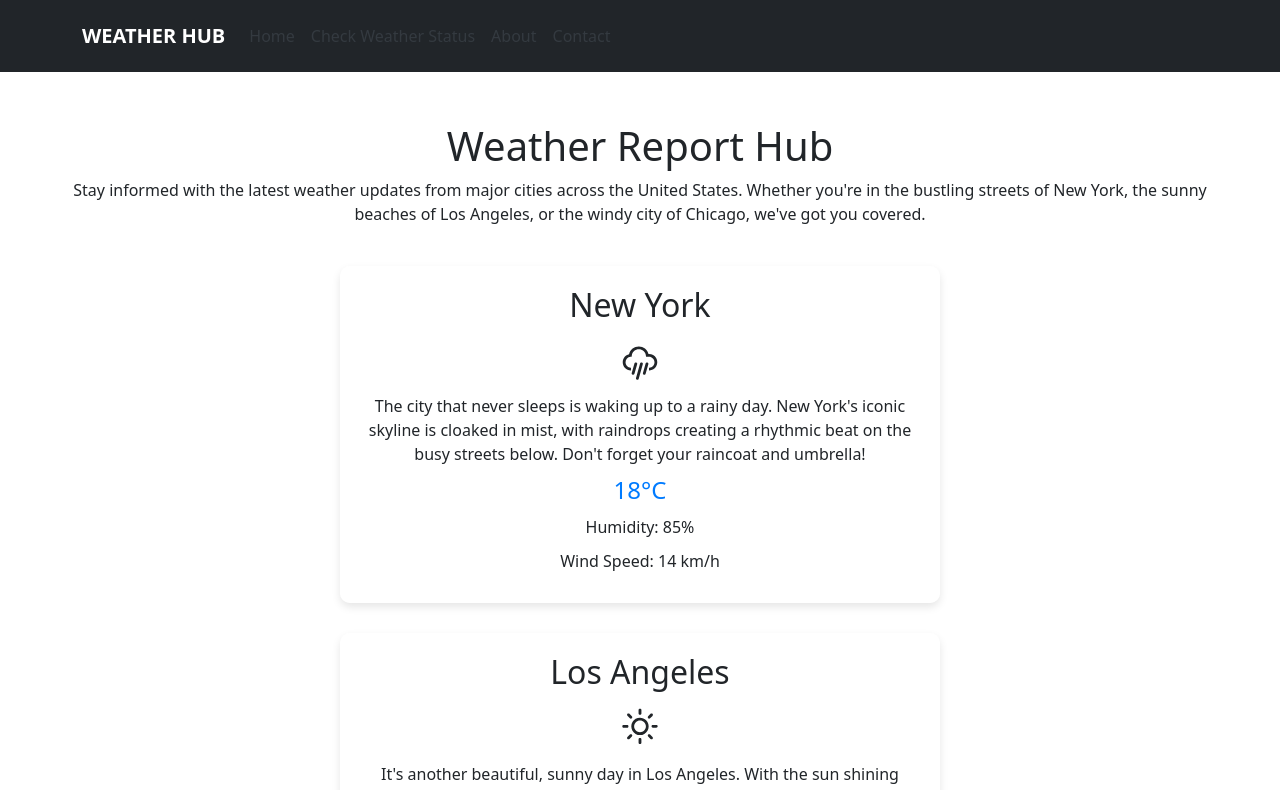
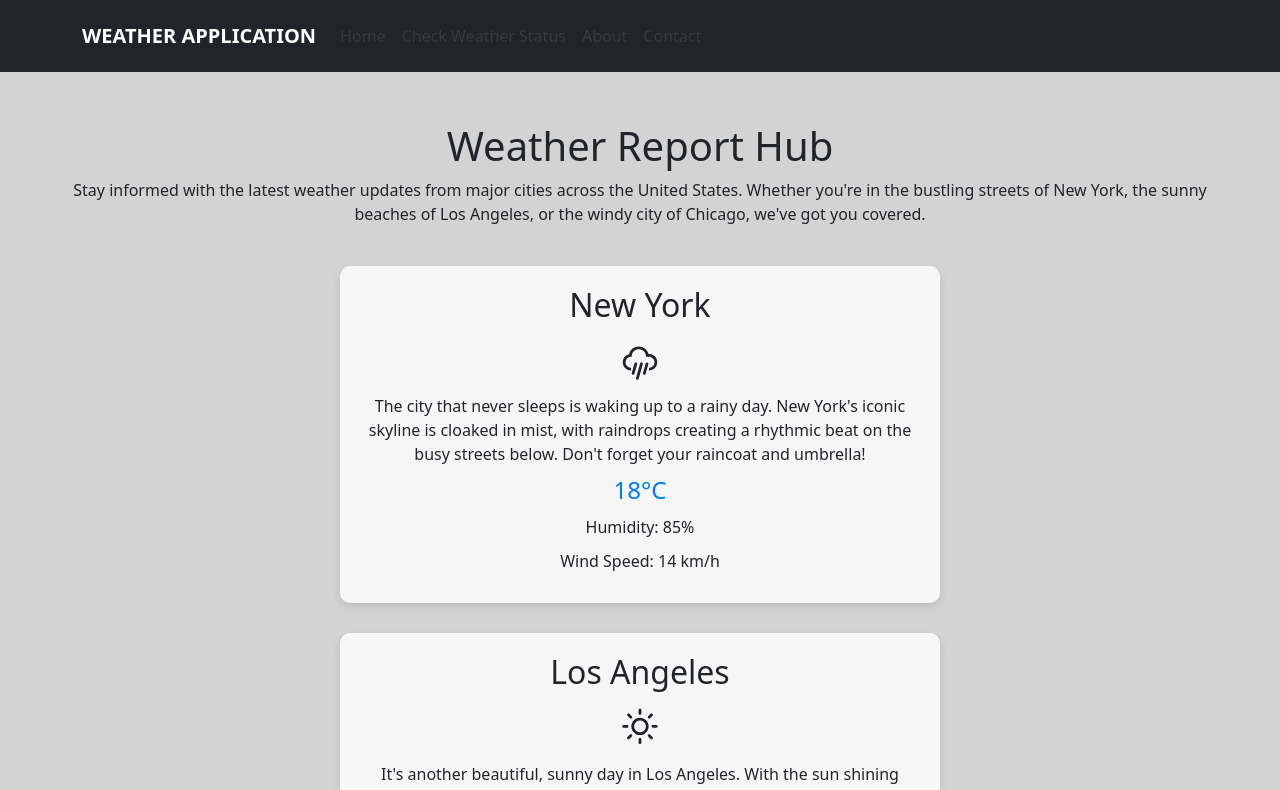
Before and after one commit to Annacletter/Weather-app, a React (Create React App) app in the folder weather-app/: page / in a window 1280 px wide. Shown: the top 790 px of the page. Built offline with nearby package versions, Linux system fonts and the light colour scheme.

Commit message:
more adjustments

```diff
--- a/weather-app/src/components/Navbar.js
+++ b/weather-app/src/components/Navbar.js
@@ -8,7 +8,7 @@ const Navbar = () => {
     return (
         <nav className="navbar navbar-expand-lg navbar-dark bg-dark">
             <div className="container">
-                <a className="navbar-brand" href="/">Weather Hub</a>
+                <a className="navbar-brand" href="/">Weather Application</a>
                 <button className="navbar-toggler" type="button" data-toggle="collapse" data-target="#navbarNav" aria-controls="navbarNav" aria-expanded="false" aria-label="Toggle navigation">
                     <span className="navbar-toggler-icon"></span>
                 </button>
--- a/weather-app/src/style.css
+++ b/weather-app/src/style.css
@@ -4,7 +4,7 @@
 }
 
 .navbar-brand {
-  color: blue; /* blue text color */
+  color: orange; /* orange text color */
   font-size: 3rem; /* Font size */
   font-weight: bold; /* Font weight */
   text-transform: uppercase; /* Uppercase text */
@@ -52,6 +52,7 @@
 .landing-page {
   text-align: center;
   padding: 50px;
+  background-color: #d3d3d3;
 }
 
 .landing-page button {
```
